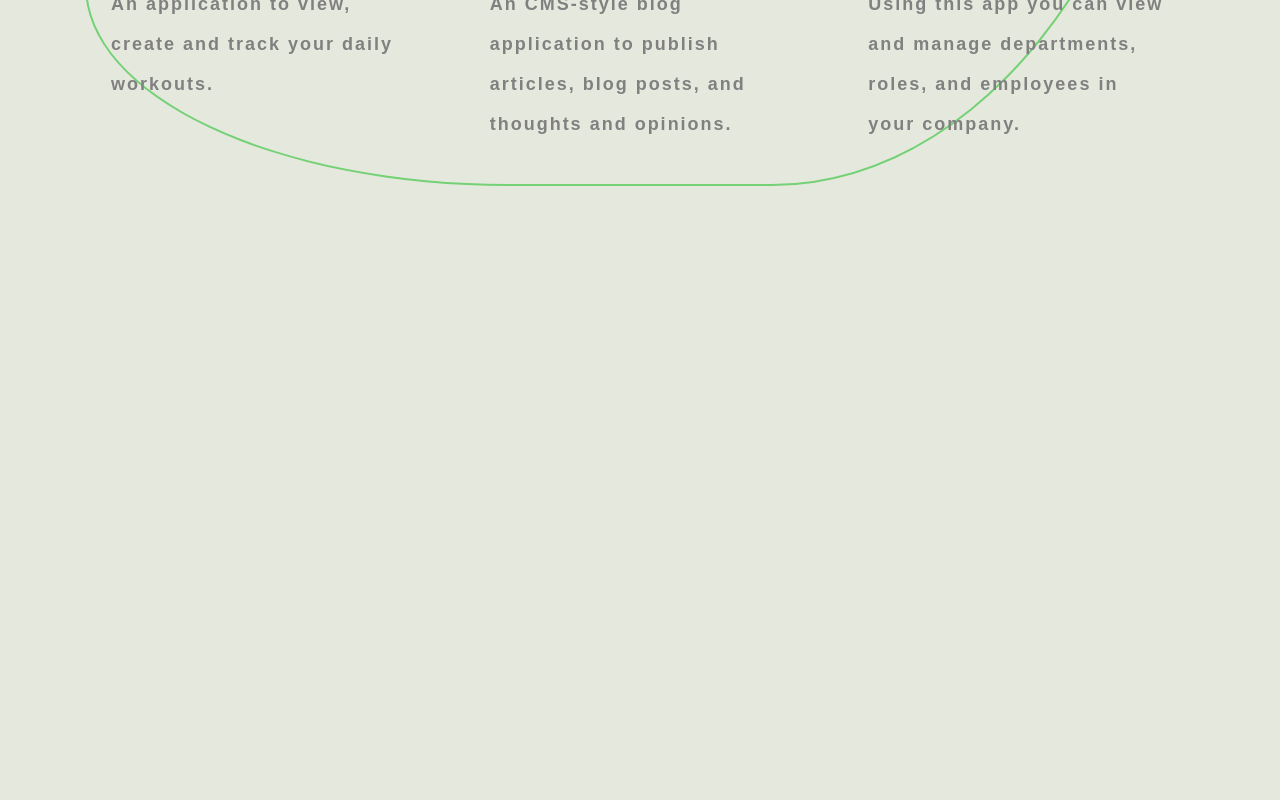
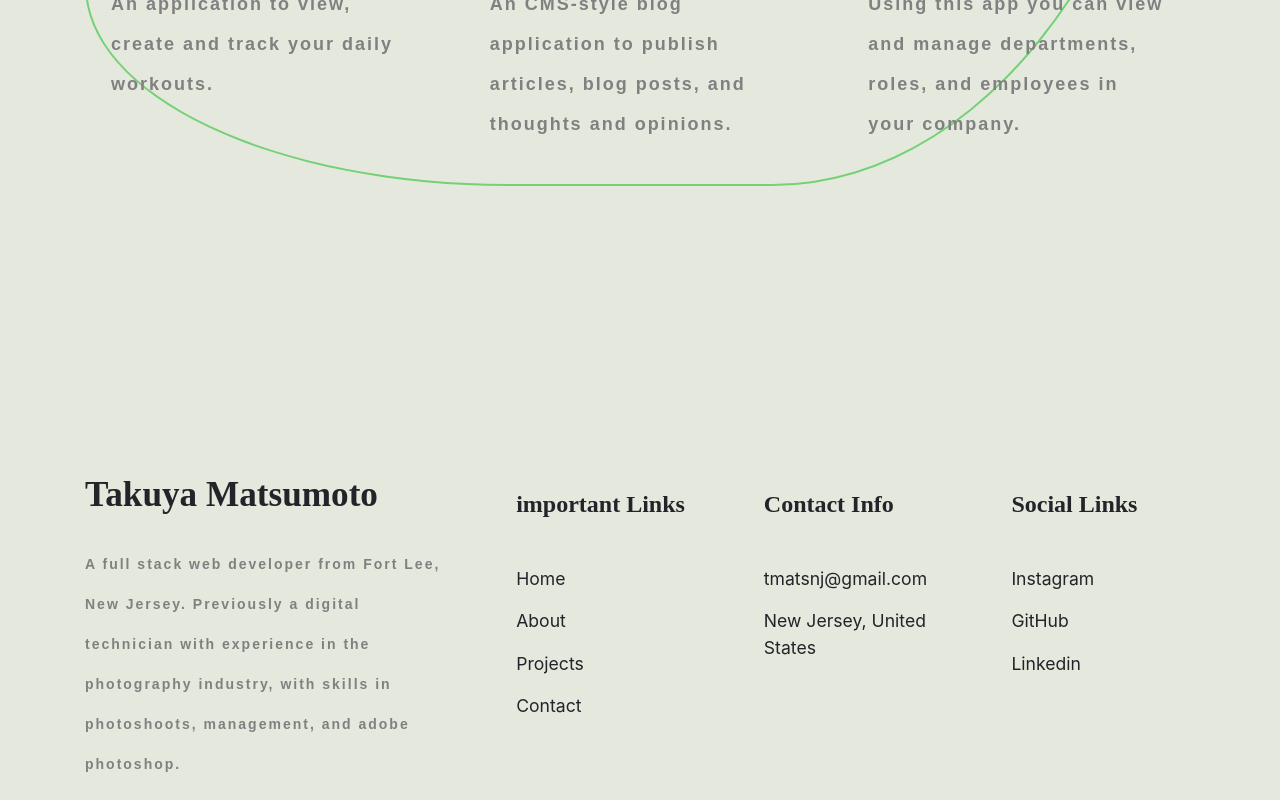
Before and after one commit to TakuyaMats/Reactjs-Portfolio, a React (Create React App) app: page /#/ in a window 1280 px wide. Shown: the part 3077-3877 px from the top of the page. Before the commit the page ends 3423 px from the top, so only its background shows below. Built offline with nearby package versions, Linux system fonts and the light colour scheme; a web font is replaced by a local one.

Commit message:
got the base design down

```diff
--- /dev/null
+++ b/src/components/Footer/Footer.js
@@ -0,0 +1,115 @@
+import React from 'react';
+// import PText from '../PText/PText';
+import FooterCol from '../FooterCol/FooterCol';
+import styled from 'styled-components';
+
+const FooterStyles = styled.div`
+    padding-top: 8rem;
+    background-color: var(--deep-dark);
+    .container {
+        display: flex;
+        gap: 4rem;
+    }
+    .footer__col1 {
+        flex: 2;
+    }
+    .footer__col2,
+    .footer__col3,
+    .footer__col4 {
+        flex: 1;
+    }
+    .footer__col1__title {
+        font-size: 2.2rem;
+        margin-bottom: 28px;
+    }
+    @media only screen and (max-width: 768px) {
+        .container {
+            flex-direction: column;
+            gap: 0rem;
+            & > div {
+                margin-top: 5rem;
+            }
+        }
+        .footer__col1 .para {
+            max-width: 100%;
+        }
+    }
+`;
+
+const Footer = () => {
+    return (
+        <FooterStyles>
+            <div className="container">
+                <div className="footer__col1">
+                    <h3 className="footer__col1__title">Takuya Matsumoto</h3>
+                    <p style={{ fontSize: '14px', color: 'grey' }}>
+                        A full stack web developer from Fort Lee, New Jersey.
+                        Previously a digital technician with experience in the photography industry, with skills in photoshoots, management, and adobe photoshop.
+                    </p>
+                </div>
+                <div className="footer__col2">
+                    <FooterCol
+                        heading="important Links"
+                        Links={[
+                            {
+                                title: "Home",
+                                path: '/',
+                                type: "Link"
+                            },
+                            {
+                                title: "About",
+                                path: '/about',
+                                type: "Link"
+                            },
+                            {
+                                title: "Projects",
+                                path: '/projects',
+                                type: "Link"
+                            },
+                            {
+                                title: "Contact",
+                                path: '/contact',
+                                type: "Link"
+                            },
+                        ]}
+                    />
+                </div>
+                <div className="footer__col3">
+                    <FooterCol
+                        heading="Contact Info"
+                        Links={[
+                            {
+                                title: "tmatsnj@gmail.com",
+                                path: 'mailto:tmatsnj@gmail.com'
+                            },
+                            {
+                                title: 'New Jersey, United States'
+                            }
+                        ]}
+                    />
+                </div>
+                <div className="footer__col4">
+                    <FooterCol
+                        heading="Social Links"
+                        Links={[
+                            {
+                                title: "Instagram",
+                                path: 'https://www.instagram.com/takuyamats/'
+                            },
+                            {
+                                title: "GitHub",
+                                path: 'https://github.com/TakuyaMats'
+                            },
+                            {
+                                title: 'Linkedin',
+                                path: 'https://www.linkedin.com/in/takuyamatsumoto90/'
+                            },
+                        ]}
+                    />
+                </div>
+            </div>
+        </FooterStyles>
+    )
+}
+
+export default Footer;
--- /dev/null
+++ b/src/components/FooterCol/FooterCol.js
@@ -0,0 +1,58 @@
+import React from 'react';
+import { Link } from 'react-router-dom';
+import styled from 'styled-components';
+
+const ColStyle = styled.div`
+    .heading {
+        font-size: 1.5rem;
+        margin-bottom: 2rem;
+    }
+    li {
+        margin-bottom: 1rem;
+        list-style: none;
+    }
+    a {
+        color: var(--gray-1);
+        font-size: 1.1rem;
+    }
+`;
+
+const FooterCol = ({
+    heading='col heading',
+    Links=[
+        {
+            type: "Link",
+            title: "Home",
+            path: "/home"
+        },
+        {
+            type: "Link",
+            title: "About",
+            path: "/about"
+        },
+    ]
+}) => {
+    return (
+        <ColStyle>
+            <h2 className="heading">{heading}</h2>
+            <ul>
+                {
+                    Links.map((item,index) => (
+                        <li key={index}>
+                            {item.type === 'Link' ? (
+                                <Link to={item.path}>{item.title}</Link>
+                            ) : (
+                                <a href={item.path} target="_blank"
+                                rel="noreferrer">
+                                    {item.title}
+                                </a>
+                            )}
+                        </li>
+                    ))
+                }
+            </ul>
+        </ColStyle>
+    )
+}
+
+export default FooterCol;
--- a/src/pages/Home.js
+++ b/src/pages/Home.js
@@ -5,6 +5,7 @@ import HeroSection from '../components/HeroSection/HeroSection';
 import ProjectSection from '../components/ProjectSection/ProjectSection';
 import AboutSection from '../components/AboutSection/AboutSection';
 import SkillSection from '../components/SkillSection/SkillSection';
+import Footer from '../components/Footer/Footer';
 
 const HomeStyle = styled.div`
         /* .hero {
@@ -28,6 +29,7 @@ function Home() {
                 <SkillSection />
                 <AboutSection />
                 <ProjectSection />
+                <Footer />
             {/* </div> */}
         </HomeStyle>
     )
```
